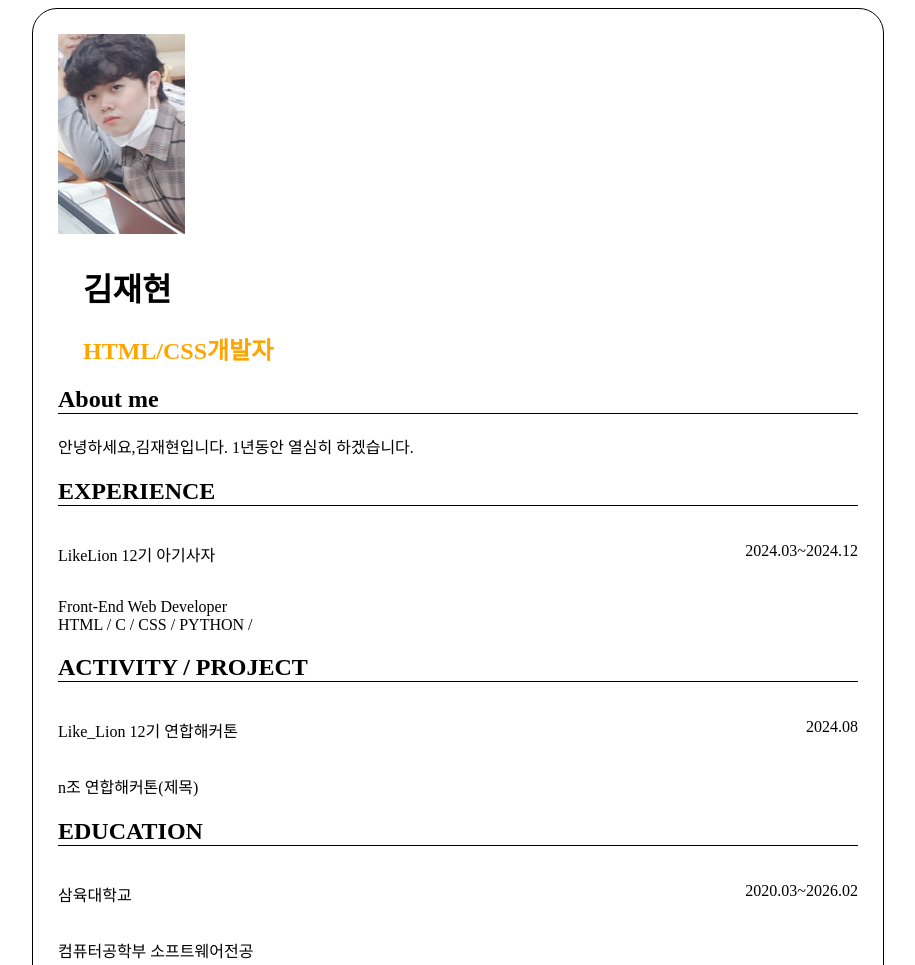
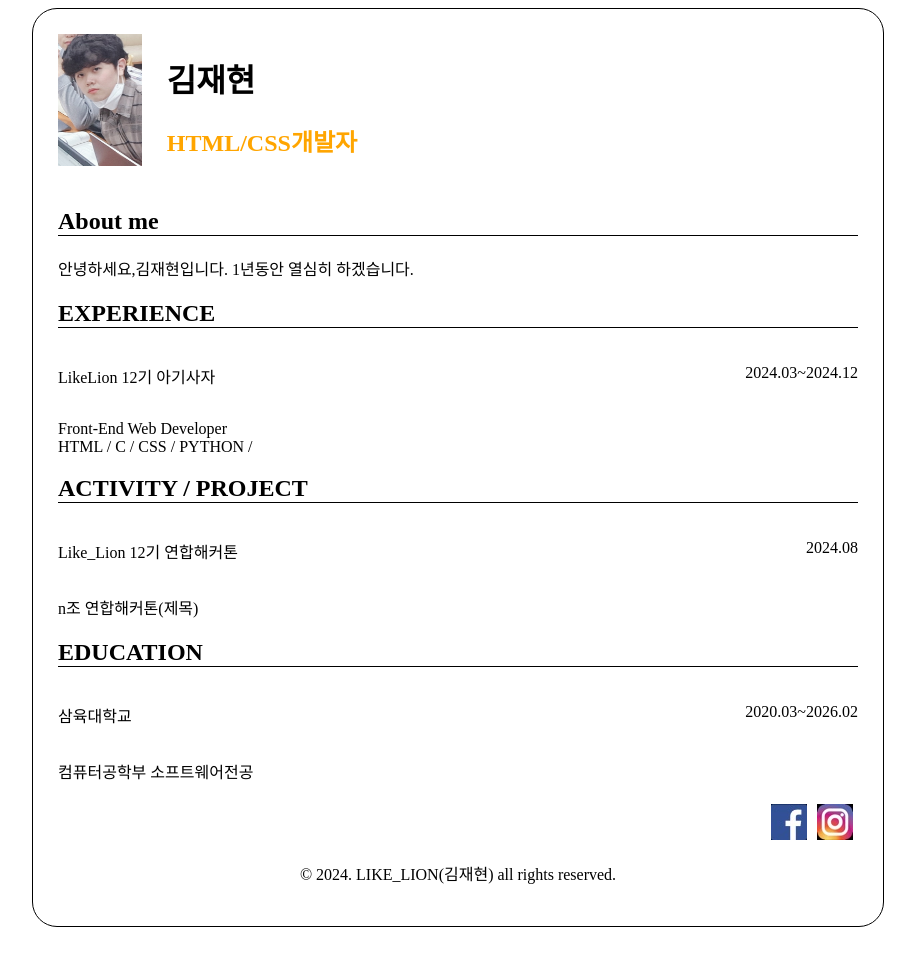
Before and after one commit to kod0406/kod0406.github.io, a plain HTML site: page index.html in a window 1280 px wide. Shown: the top 965 px of the page, without its empty margins (182-1097 px from the left). After the commit the page ends 935 px from the top, so only its background shows below. Drawn offline with Linux system fonts and the light colour scheme.

Commit message:
Update index.html

```diff
--- a/index.html
+++ b/index.html
@@ -13,13 +13,13 @@
     <!--이건 주석-->
     <div class="MainBox">
         <div class="TitleBox">
-            <img src="img/KakaoTalk_20200511_194650008_01.jpg" height="200px" alt="Profile-Image">
+            <img src="img/KakaoTalk_20200511_194650008_01.jpg" height="132px" alt="Profile-Image">
+
+            <div class="TitleBox_Text">
+                <h1>김재현</h1>
+                <h2 class="Job-Text">HTML/CSS개발자</h2>
+            </div>
         </div>
-        <div class="TitleBox_Text">
-            <h1>김재현</h1>
-            <h2 class="Job-Text">HTML/CSS개발자</h2>
-        </div>
-
     <div class="Sub_box">
         <h2 class="Section-Title">About me</h2>
         <p class="About-me-Text">안녕하세요,김재현입니다. 1년동안 열심히 하겠습니다.</p>
```
